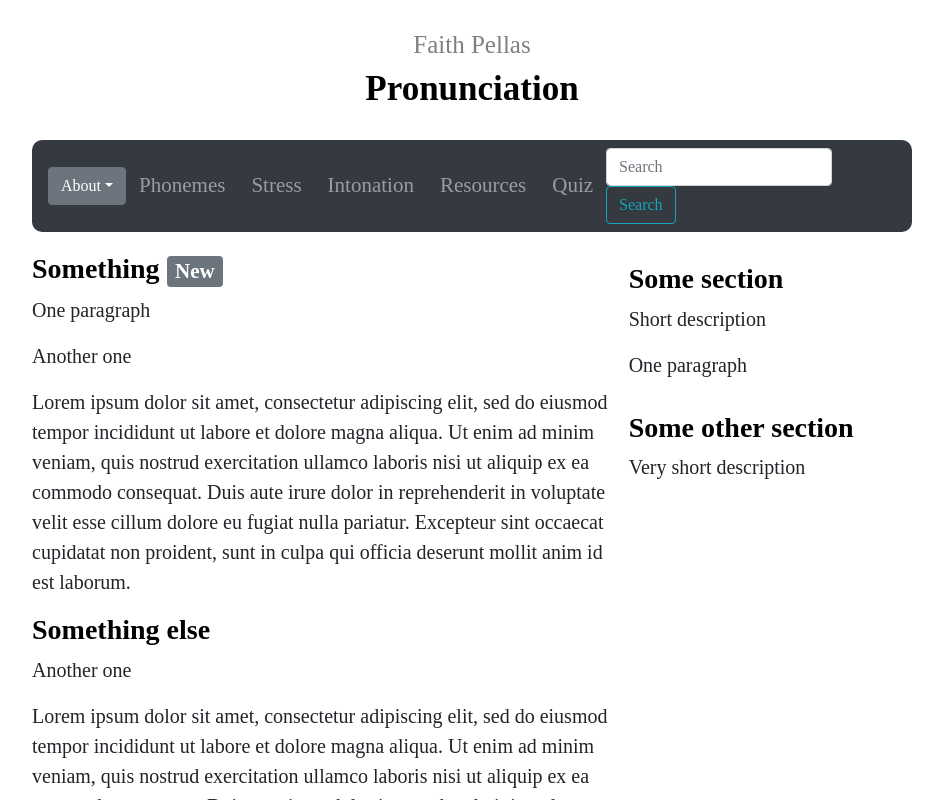
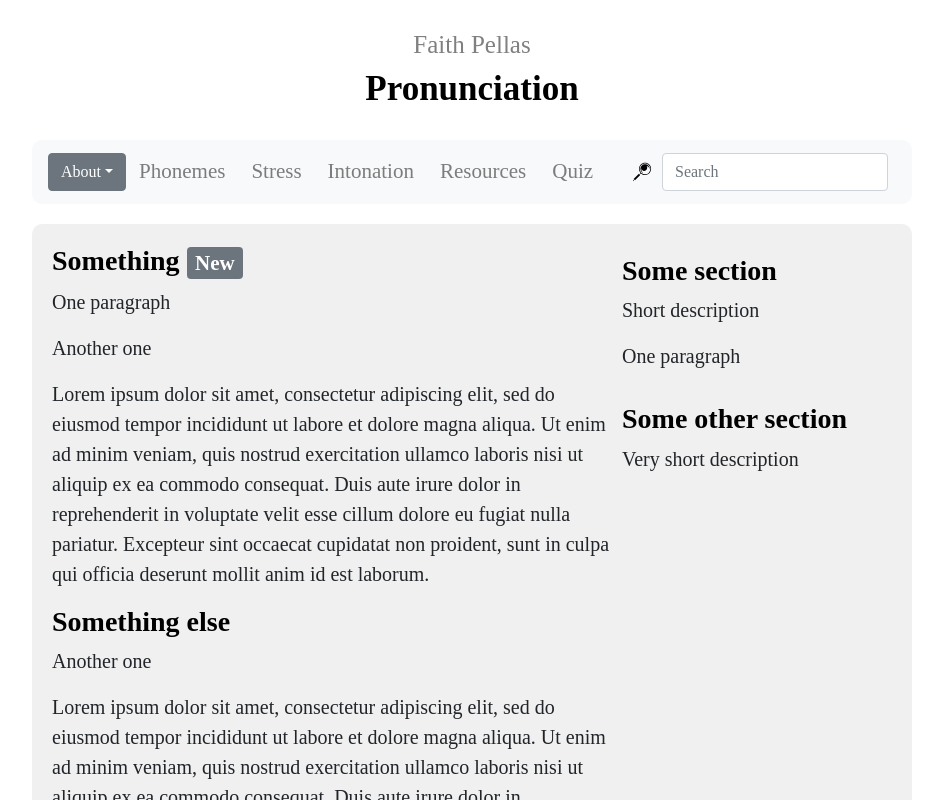
Before and after one commit to sebranly/sebranly.github.io, a React (Create React App) app: page / in a window 1280 px wide. Shown: the top 800 px of the page, without its empty margins (168-1111 px from the left). Built offline with nearby package versions, Linux system fonts and the light colour scheme; a web font is replaced by a local one.

Commit message:
feat: add some more changes about style

```diff
--- a/package.json
+++ b/package.json
@@ -14,6 +14,7 @@
     "react-bootstrap": "^1.4.0",
     "react-dom": "^16.14.0",
     "react-helmet-async": "^1.0.7",
+    "react-icons": "^3.11.0",
     "react-quiz-component": "^0.3.7",
     "react-scripts": "3.4.3",
     "typescript": "^4.0.3"
@@ -49,6 +50,7 @@
     "@types/react": "^16.9.53",
     "@types/react-bootstrap": "^0.32.24",
     "@types/react-dom": "^16.9.8",
-    "@types/react-helmet-async": "^1.0.3"
+    "@types/react-helmet-async": "^1.0.3",
+    "@types/react-icons": "^3.0.0"
   }
 }
--- a/src/App.css
+++ b/src/App.css
@@ -119,6 +119,10 @@
     U+FEFF, U+FFFD;
 }
 
+.mag {
+  margin-right: 10px;
+}
+
 html {
   overflow: -moz-scrollbars-vertical;
   overflow-y: scroll;
@@ -193,7 +197,10 @@ html {
 }
 
 .body {
+  background-color: #f0f0f0;
+  padding: 20px;
   margin-top: 20px;
+  border-radius: 10px;
   display: flex;
 }
 
--- a/src/App.tsx
+++ b/src/App.tsx
@@ -11,6 +11,7 @@ import Dropdown from "react-bootstrap/Dropdown";
 import Badge from "react-bootstrap/Badge";
 import { quiz } from "./quiz";
 import Quiz from "react-quiz-component";
+import { GiMagnifyingGlass } from "react-icons/gi";
 
 const App = () => {
   const [isHovered, setIsHovered] = React.useState(false);
@@ -273,7 +274,7 @@ const App = () => {
       <div className="main">
         <h1 className="h1-title">Faith Pellas</h1>
         <h2 className="h2-title">Pronunciation</h2>
-        <Navbar className="navbar" bg="dark" variant="dark">
+        <Navbar className="navbar" bg="light" expand="lg">
           <Dropdown
             onMouseEnter={() => setIsHovered(true)}
             onMouseLeave={() => setIsHovered(false)}
@@ -317,8 +318,8 @@ const App = () => {
             </Nav.Link>
           </Nav>
           <Form inline>
+            <GiMagnifyingGlass className="mag" />
             <FormControl type="text" placeholder="Search" className="mr-sm-2" />
-            <Button variant="outline-info">Search</Button>
           </Form>
         </Navbar>
 
```
Also changed, not shown: 1 other file (tests, documents, lock files or other folders).
